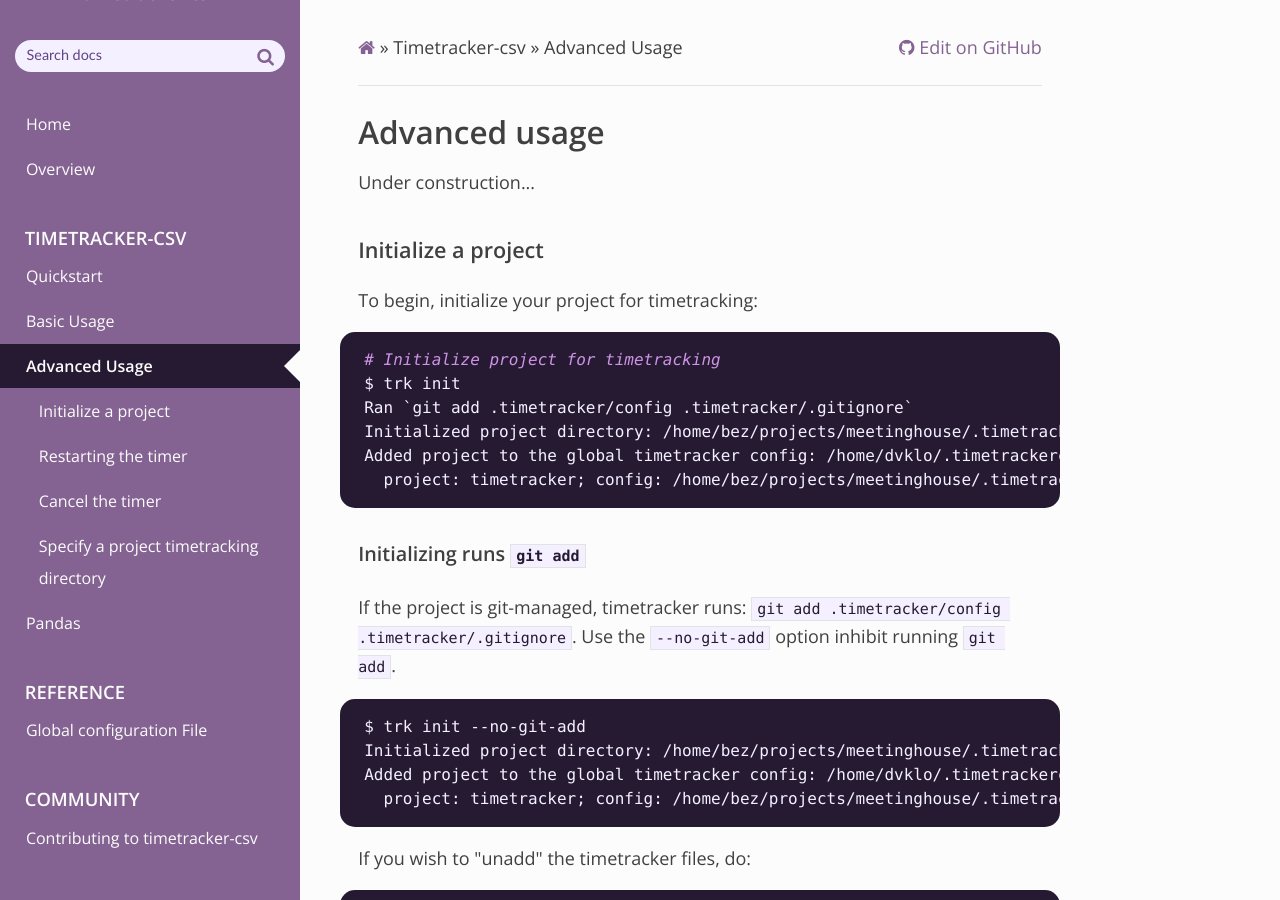
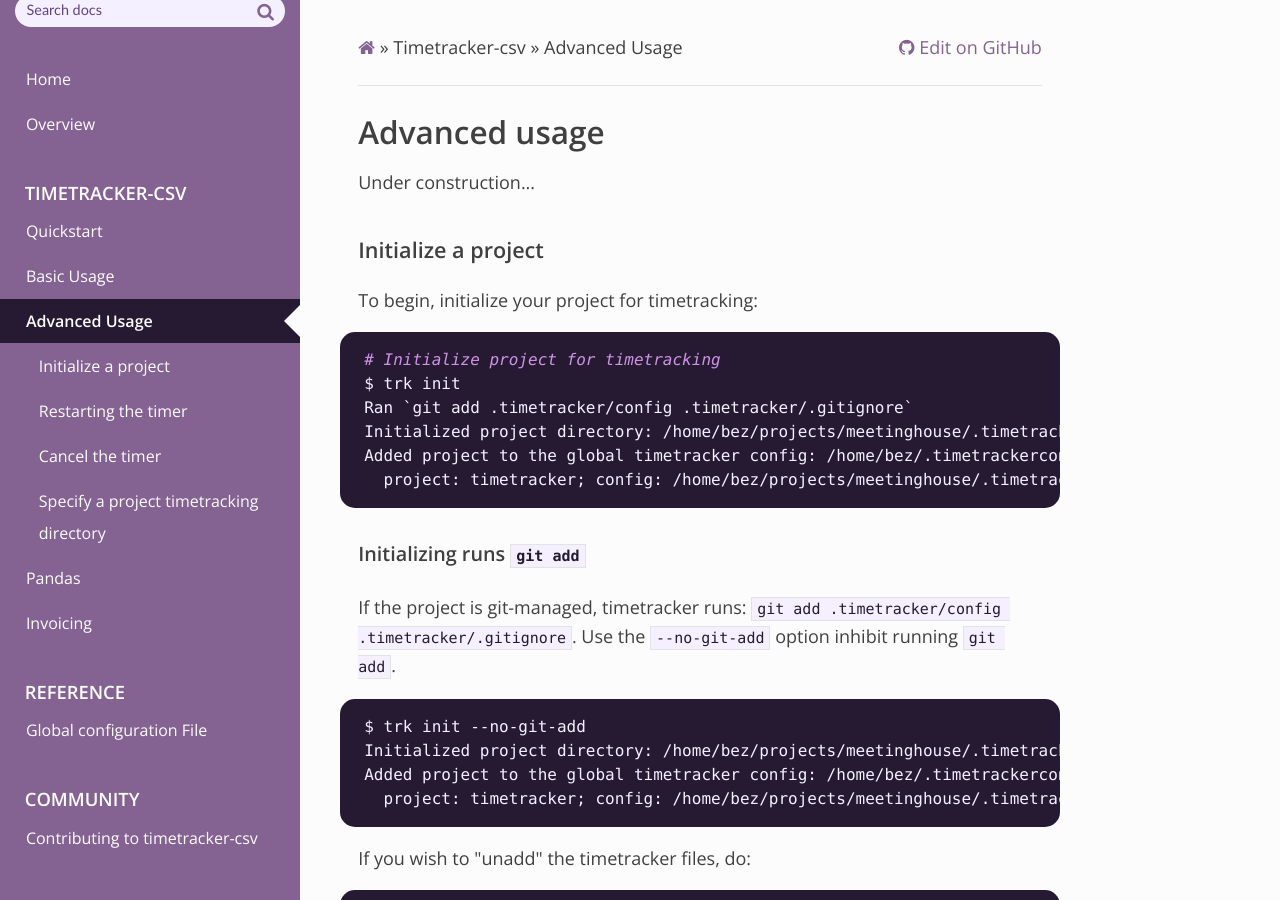
Before and after one commit to dvklopfenstein/timetracker, an MkDocs documentation site: the page built from doc/mkdocs/source/usage_advanced.md, in a window 1280 px wide and 900 px high. Built offline with MkDocs 1.6.1, drawn with Linux system fonts in a browser that asks for light colours; nearby versions of some CDN libraries; grey boxes are pictures that could not be loaded.

````diff
--- a/doc/mkdocs/mkdocs.yml
+++ b/doc/mkdocs/mkdocs.yml
@@ -32,6 +32,7 @@ nav:
     - Basic Usage: usage_basic.md
     - Advanced Usage: usage_advanced.md
     - Pandas: pandas.md
+    - Invoicing: invoicing.md
   - 'Reference':
     - Global configuration File: config_global.md
   - 'Community':
--- a/doc/mkdocs/source/usage_advanced.md
+++ b/doc/mkdocs/source/usage_advanced.md
@@ -9,7 +9,7 @@ To begin, initialize your project for timetracking:
 $ trk init
 Ran `git add .timetracker/config .timetracker/.gitignore`
 Initialized project directory: /home/bez/projects/meetinghouse/.timetracker
-Added project to the global timetracker config: /home/dvklo/.timetrackerconfig:
+Added project to the global timetracker config: /home/bez/.timetrackerconfig:
   project: timetracker; config: /home/bez/projects/meetinghouse/.timetracker/config
 ```
 
@@ -20,7 +20,7 @@ Use the `--no-git-add` option inhibit running `git add`.
 ```sh
 $ trk init --no-git-add
 Initialized project directory: /home/bez/projects/meetinghouse/.timetracker
-Added project to the global timetracker config: /home/dvklo/.timetrackerconfig:
+Added project to the global timetracker config: /home/bez/.timetrackerconfig:
   project: timetracker; config: /home/bez/projects/meetinghouse/.timetracker/config
 ```
 
````
Also changed, not shown: doc/mkdocs/source/installation.md (+1 -1 lines), doc/mkdocs/source/invoicing.md (added, +30 -0 lines), doc/mkdocs/source/usage_basic.md (+1 -1 lines).
